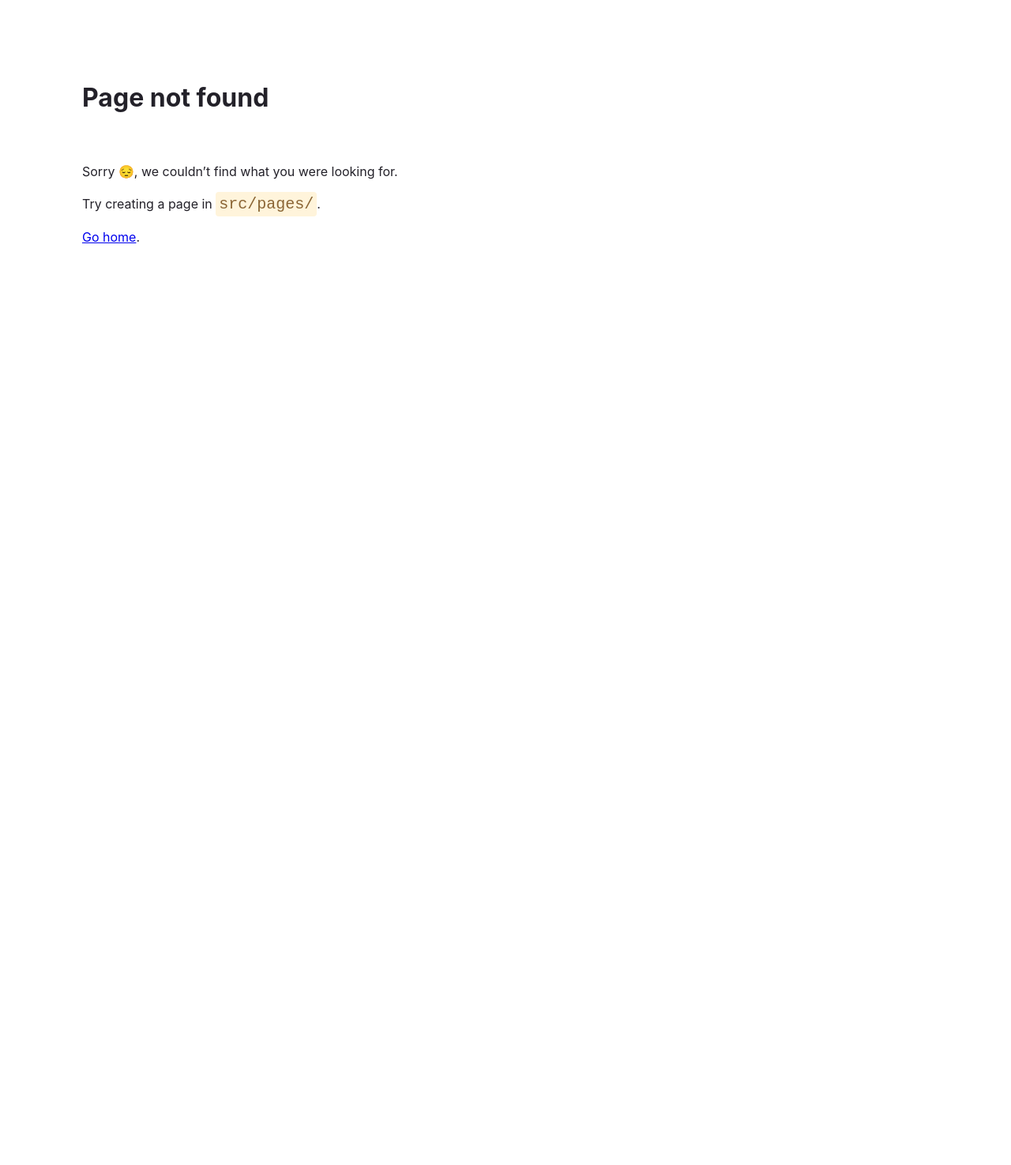
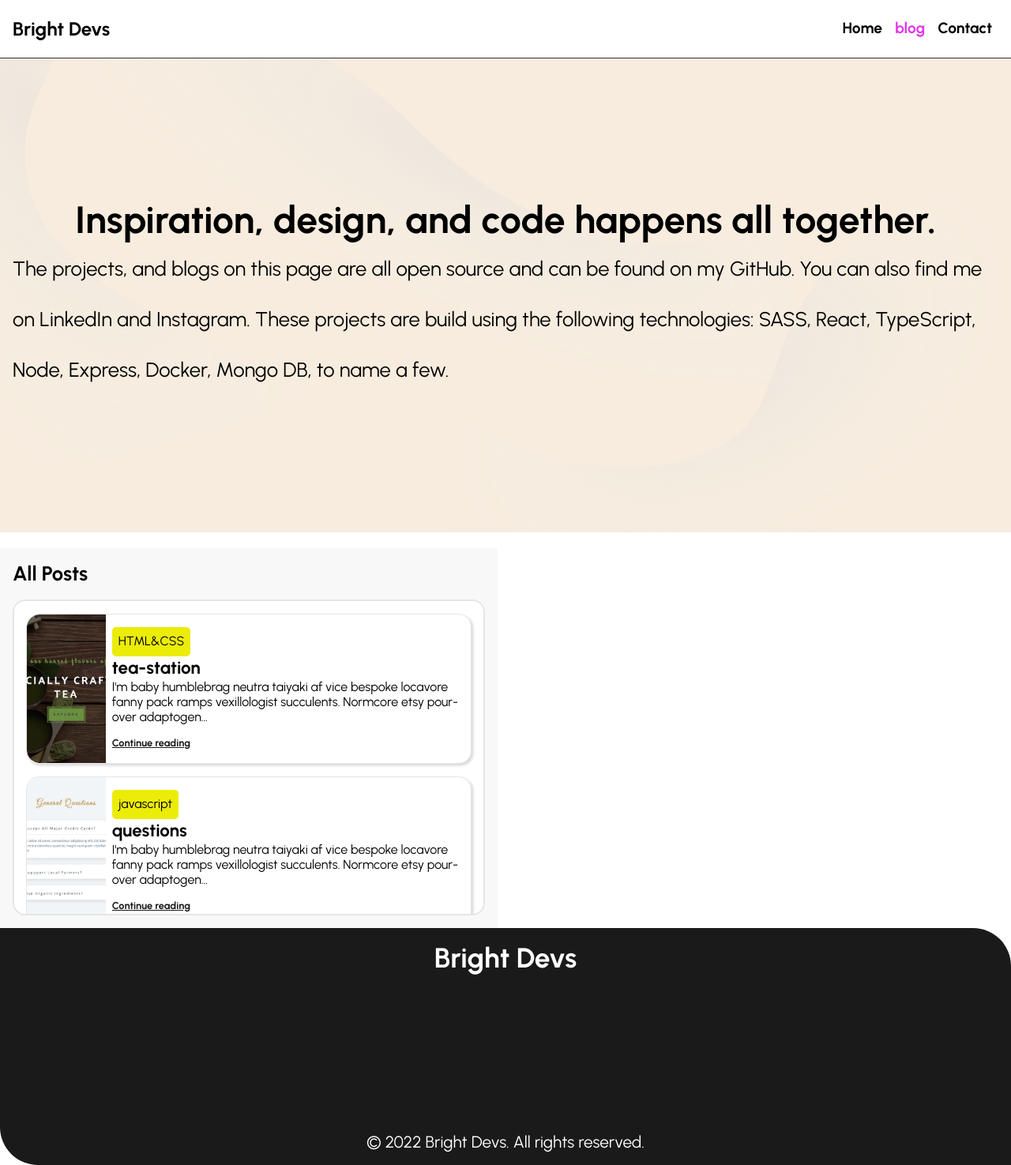
Before and after one commit to brightdevs/blog-client, a Gatsby site: page /blog in a window 1280 px wide. Before the commit this address had no page. Shown: the whole page at 79% size. Before the commit the page ends 800 px from the top, so only its background shows below. Built offline with nearby package versions, Linux system fonts and the light colour scheme; Gatsby itself is replaced by a stand-in of ours; some packages are replaced by stand-ins of ours.

Commit message:
blog section added

```diff
--- a/src/components/Card/Card.scss
+++ b/src/components/Card/Card.scss
@@ -3,7 +3,6 @@
 .card {
     width: 95%;
     min-height: 5rem;
-    ;
     background-color: color.$color-white;
     border-radius: 1rem;
     border: 1px solid #e5e5e5;
@@ -61,6 +60,7 @@
         &__link {
             text-decoration: underline;
             color: color.$color-dark;
+            font-size: .8rem;
         }
     }
 }
--- a/src/components/Card/Card.tsx
+++ b/src/components/Card/Card.tsx
@@ -9,6 +9,7 @@ import {
 } from 'gatsby-plugin-image';
 import MdxNode from '../../interfaces/mdx-node';
 import './Card.scss';
+import { Link } from 'gatsby';
 type Props = {
   post: MdxNode;
 };
@@ -24,7 +25,7 @@ const Card: FunctionComponent<Props> = ({
   },
 }: Props) => {
   console.log('image', image);
-  const blogImage = image && getImage(image as ImageDataLike);
+  const blogImage = image && getImage(image);
 
   return (
     <div className='card column-start '>
@@ -37,7 +38,12 @@ const Card: FunctionComponent<Props> = ({
         <span className='highlight'>{category} </span>
         <h4>{slug} </h4>
         <p>{excerpt} </p>
-        <span className='card__content__link'>Read more</span>
+        <Link
+          to={`/posts/${slug}`}
+          className='card__content__link margin-top-1'
+        >
+          Continue reading
+        </Link>
       </div>
     </div>
   );
--- a/src/components/Layout.tsx
+++ b/src/components/Layout.tsx
@@ -15,7 +15,7 @@ const Layout: React.FC<Props> = ({ children, className }) => {
     <>
       <NavBar />
       <main className={`grid ${className}`}>{children}</main>
-      {/* <Footer /> */}
+      <Footer />
     </>
   );
 };
--- a/src/components/NavBar/NavBar.tsx
+++ b/src/components/NavBar/NavBar.tsx
@@ -35,10 +35,10 @@ const NavBar = (props: Props) => {
           <li className='navigation__list__item'>
             <Link
               activeClassName='active'
-              to='/about'
+              to='/blog'
               className='navigation__list__item__link'
             >
-              About
+              blog
             </Link>
           </li>
           <li className='navigation__list__item'>
--- a/src/components/Posts/Posts.tsx
+++ b/src/components/Posts/Posts.tsx
@@ -9,11 +9,13 @@ type Props = {
 const Posts = ({ latestPosts, title }: Props) => {
   return (
     <section className='latest-blogs grid-col-span-2 bg-3 p-1'>
-      <h1 className='margin-bottom-1'>{title} </h1>
-      <article className='column-center'>
-        {latestPosts.map((post: MdxNode) => (
-          <Card key={post.id} post={post} />
-        ))}
+      <h1 className='margin-bottom-1 txt-lg'>{title} </h1>
+      <article className=' scrollable-sidebar'>
+        <div className=' column-center'>
+          {latestPosts.map((post: MdxNode) => (
+            <Card key={post.id} post={post} />
+          ))}
+        </div>
       </article>
     </section>
   );
--- /dev/null
+++ b/src/pages/blog.tsx
@@ -0,0 +1,64 @@
+import { graphql, PageProps } from 'gatsby';
+import React from 'react';
+import Layout from '../components/Layout';
+import MdxNode from '../interfaces/mdx-node';
+import Posts from '../components/Posts/Posts';
+import '../styles/Blog.scss';
+type DataProps = {
+  allMdx: {
+    nodes: MdxNode[];
+  };
+};
+
+const blog = ({
+  data: {
+    allMdx: { nodes: allPosts },
+  },
+}: PageProps<DataProps>) => {
+  console.log('nodes', allPosts);
+
+  return (
+    <Layout>
+      <section className='projects-welcome grid-col-span-4 '>
+        <div className='projects-welcome-intro '>
+          <h1 className='txt-xl'>
+            Inspiration, design, and code happens all together.
+          </h1>
+          <p className='txt-lg'>
+            The projects, and blogs on this page are all open source and can be
+            found on my GitHub. You can also find me on LinkedIn and Instagram.
+            These projects are build using the following technologies: SASS,
+            React, TypeScript, Node, Express, Docker, Mongo DB, to name a few.
+          </p>
+        </div>
+      </section>
+      <Posts latestPosts={allPosts} title='All Posts' />
+    </Layout>
+  );
+};
+
+export const query = graphql`
+  query {
+    allMdx(sort: { fields: frontmatter___date, order: DESC }) {
+      nodes {
+        id
+        excerpt
+        frontmatter {
+          title
+          author
+          category
+          readTime
+          slug
+          date(formatString: "MMMM, Do YYYY")
+          image {
+            childImageSharp {
+              gatsbyImageData
+            }
+          }
+        }
+      }
+    }
+  }
+`;
+
+export default blog;
--- a/src/styles/Projects.scss
+++ b/src/styles/Blog.scss
@@ -48,16 +48,26 @@
 
 
 .projects-welcome {
-    padding: 0 1rem 1rem 1rem;
+    padding: 0;
 
     &-intro {
+        padding: 0 1rem;
+        height: 100%;
         background-image: url('../assets/svgexport-1.svg');
         background-repeat: no-repeat;
         background-position: bottom right;
-        background-size: 150%;
+        background-size: 200%;
         padding: 2rem 1rem;
+        min-height: 600px;
+        background-color: color.$color-pastel-beige;
+        display: flex;
+        flex-direction: column;
+        justify-content: center;
+        align-items: center;
 
-
+        p {
+            line-height: 2.5;
+        }
     }
 }
 
@@ -91,3 +101,33 @@
         }
     }
 }
+
+.scrollable-sidebar {
+    height: 400px;
+    overflow-y: scroll;
+    overflow-x: hidden;
+    border: 2px solid #e5e5e5;
+    background-color: color.$color-white;
+    border-radius: 1rem;
+    padding: 1rem 0;
+
+
+
+    ::-webkit-scrollbar {
+        width: 10px;
+        height: 20px;
+    }
+
+    ::-webkit-scrollbar-thumb {
+        background: linear-gradient(to bottom, #f57105 0%, #24d0bc) !important;
+        border-radius: 20px;
+    }
+
+    ::-webkit-scrollbar-track {
+        background: orange;
+        border-radius: 50px;
+    }
+
+
+
+}
--- a/src/styles/colors.scss
+++ b/src/styles/colors.scss
@@ -10,4 +10,4 @@ $color-dark-muted: hsl(0, 0%, 20%);
 $color-purple: hsl(240, 15%, 61%);
 $color-pastel-beige: hsl(34, 61%, 92%);
 $color-pastel-blue: hsl(166, 37%, 72%);
-$color-pastel-grey: hsl(0, 0%, 96%);
+$color-pastel-grey: hsla(0, 5%, 96%, 0.652);
--- a/src/styles/grid.scss
+++ b/src/styles/grid.scss
@@ -11,7 +11,7 @@
     .grid {
         grid-template-columns: 1fr 1fr 1fr 1fr;
         grid-template-rows: 1fr;
-        grid-auto-rows: 30rem;
+        grid-auto-rows: minmax(100px, auto);
         gap: 20px;
     }
 
```
Also changed, not shown: gatsby-node.ts (added, +27 -0 lines), src/interfaces/mdx-node.ts (+2 -6 lines), src/templates/post-template.tsx (added, +36 -0 lines), src/assets/svgexport-1.svg (added).
